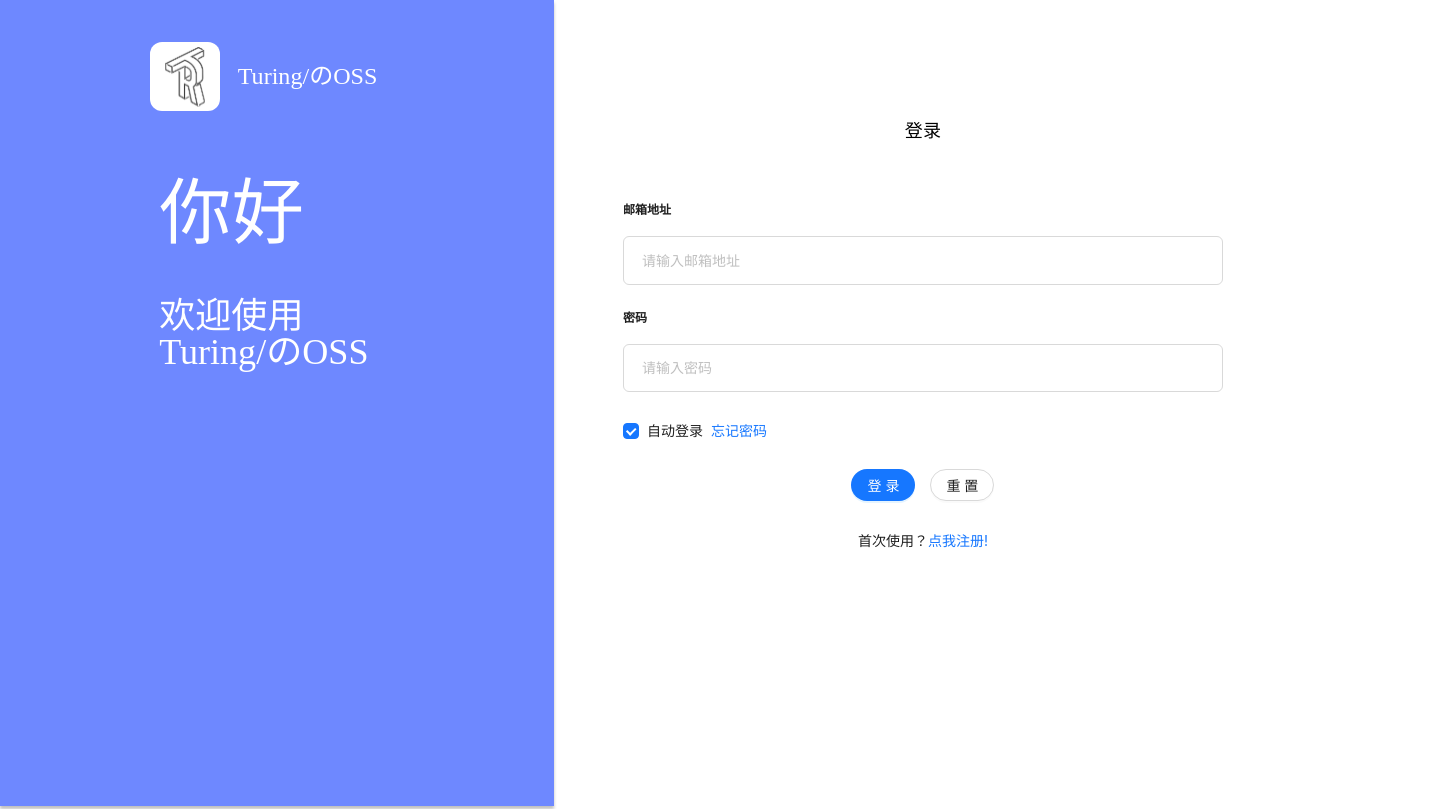
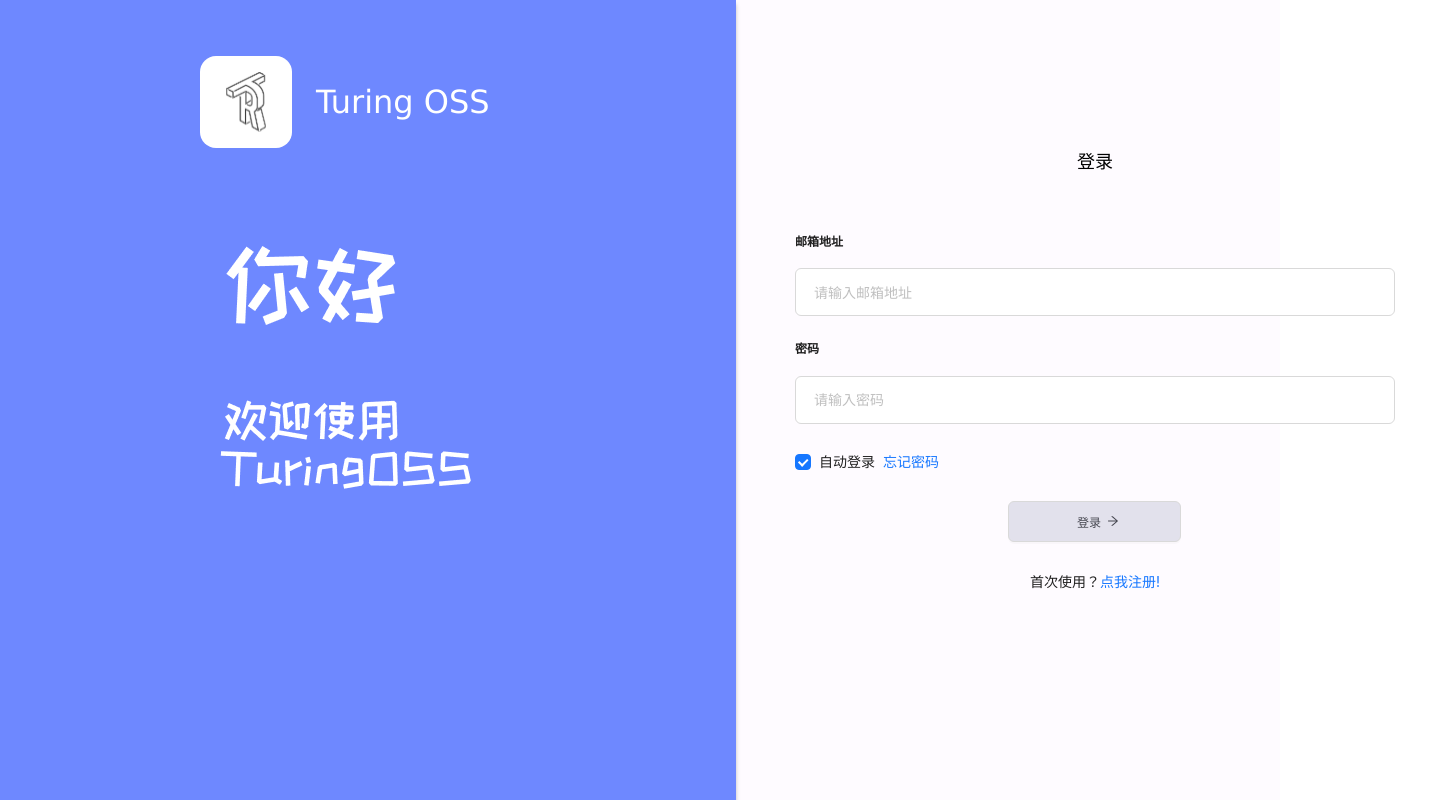
Before and after one commit to Turing-Team-Front-End/a06, a React (Vite) app: page /main/login in a window 1280 px wide. Shown: the top 809 px of the page, 1454 px wide, since content can reach past the window. Built offline with nearby package versions, Linux system fonts and the light colour scheme.

Commit message:
feat: 继续完成登录页面

```diff
--- a/src/pages/Home/index.jsx
+++ b/src/pages/Home/index.jsx
@@ -1,81 +1,92 @@
-import React, { useState } from 'react'
-import { Outlet, useNavigate } from 'react-router-dom'
-import { Button, message, Upload } from 'antd';
-import { UploadOutlined } from '@ant-design/icons';
+import React, { useState } from "react";
+import { Outlet, useNavigate } from "react-router-dom";
+import { Button, message, Upload } from "antd";
+import { UploadOutlined } from "@ant-design/icons";
 import "./index.css";
-import logo from '../../assets/turingLogo2.svg'
-import img1 from '../../assets/Component1.svg'
-import img2 from '../../assets/Component2.svg'
-import img3 from '../../assets/Component3.svg'
-import img4 from '../../assets/Component4.svg'
+import logo from "../../assets/turingLogo2.svg";
+import img1 from "../../assets/Component1.svg";
+import img2 from "../../assets/Component2.svg";
+import img3 from "../../assets/Component3.svg";
+import img4 from "../../assets/Component4.svg";
 export default function Home() {
-    const [name, setname] = useState('Bucket')
+  const [name, setName] = useState("Bucket");
   const props = {
-        name: 'file',
-        action: 'https://www.mocky.io/v2/5cc8019d300000980a055e76',
+    name: "file",
+    action: "https://www.mocky.io/v2/5cc8019d300000980a055e76",
     headers: {
-            authorization: 'authorization-text',
+      authorization: "authorization-text"
     },
     onChange(info) {
-            if (info.file.status !== 'uploading') {
+      if (info.file.status !== "uploading") {
         console.log(info.file, info.fileList);
       }
-            if (info.file.status === 'done') {
+      if (info.file.status === "done") {
         message.success(`${info.file.name} file uploaded successfully`);
-            } else if (info.file.status === 'error') {
+      } else if (info.file.status === "error") {
         message.error(`${info.file.name} file upload failed.`);
       }
-        },
+    }
   };
   const items = [
     {
       img: img1,
-            url: '/home/index',
-            name: 'Bucket'
+      url: "/home/index",
+      name: "Bucket"
     },
     {
       img: img2,
-            url: '/home/document',
-            name: '文件管理'
+      url: "/home/document",
+      name: "文件管理"
     },
     {
       img: img3,
-            url: '/home/user',
-            name: '用户管理'
+      url: "/home/user",
+      name: "用户管理"
     },
     {
       img: img4,
-            url: '/home/site',
-            name: '设置'
-        },
-    ]
+      url: "/home/site",
+      name: "设置"
+    }
+  ];
   const navigate = useNavigate();
   const onClick = (e) => {
-        navigate(`${e.target.id}`)
-        setname(e.target.name)
+    navigate(`${e.target.alt}`);
+    setName(e.target.name);
   };
   const listItems = items.map((item, index) => {
-        return (<li key={index} className='item' onClick={onClick} ><img src={item.img} id={item.url} name={item.name} /></li>)
-    })
+    return (
+      <li key={index} className='item' onClick={onClick}>
+        <img src={item.img} alt={item.url} name={item.name} />
+      </li>
+    );
+  });
   return (
     <div className='main1'>
       <div className='side '>
         <div className='logo'>
-                    <img src={logo} alt="" />
+          <img src={logo} alt='' />
         </div>
-                <ul className='bar'>
-                    {listItems}
-                </ul>
+        <ul className='bar'>{listItems}</ul>
       </div>
       <div className='right'>
         <div className='top'>
           <div className='topName'>
             <div className='topName-content'>{name}</div>
           </div>
-                    <input type="text" name="" id="" className='top-input' placeholder='搜索...' />
+
+          <input
+            type='text'
+            name=''
+            id=''
+            className='top-input'
+            placeholder='搜索...'
+          />
           <div className='top-right'>
             <Upload {...props}>
-                            <Button icon={<UploadOutlined />} className='upload'>上传文件</Button>
+              <Button icon={<UploadOutlined />} className='upload'>
+                上传文件
+              </Button>
             </Upload>
             <Button className='admin'>admin</Button>
             <Button className='logout'>退出登录</Button>
@@ -85,8 +96,6 @@ export default function Home() {
         <div className='content1'></div>
         <Outlet />
       </div>
-
     </div>
-
-    )
+  );
 }
--- a/src/pages/Login/index.jsx
+++ b/src/pages/Login/index.jsx
@@ -1,5 +1,6 @@
 import React from "react";
 import { Button, Checkbox, Form, Input } from "antd";
+import { ArrowRightOutlined } from "@ant-design/icons";
 import "./index.css";
 import { Link } from "react-router-dom";
 export default function Login() {
@@ -70,16 +71,15 @@ export default function Login() {
         </Form.Item>
         <Form.Item style={{ textAlign: "center" }}>
           <Button
-            type='primary'
-            shape='round'
+            className='login-button'
             // htmlType='submit'
-            style={{ marginRight: "15px" }}
           >
-            登录
+            <p>登录</p>
+            <ArrowRightOutlined />
           </Button>
-          <Button shape='round' htmlType='button' onClick={onReset}>
+          {/* <Button shape='round' htmlType='button' onClick={onReset}>
             重置
-          </Button>
+          </Button> */}
         </Form.Item>
         <Form.Item style={{ textAlign: "center" }}>
           首次使用？
--- a/src/pages/Main/index.css
+++ b/src/pages/Main/index.css
@@ -1,23 +1,26 @@
 .main {
   display: flex;
+  flex-direction: row;
+  align-items: flex-start;
+  padding: 0px;
+
+  position: relative;
+  width: 100vw;
+  height: 100vh;
+  background: #fefbff;
 }
 .sidebar {
   /* 侧边栏 */
   display: flex;
   flex-direction: column;
   align-items: center;
-  padding: 3rem;
-  gap: 5rem;
+  padding: 48px;
+  gap: 80px;
 
-  width: 40rem;
-  height: 60.9375rem;
+  width: 640px;
 
-  /* material-theme/ref/primary/primary60
-
-  token=md.ref.palette.primary60
-  */
   background: #6e88ff;
-  box-shadow: 0rem 0.25rem 0.25rem rgba(0, 0, 0, 0.25);
+  box-shadow: 0px 4px 4px rgba(0, 0, 0, 0.25);
 
   /* Inside auto layout */
 
@@ -31,11 +34,11 @@
   flex-direction: row;
   justify-content: center;
   align-items: center;
-  padding: 0.5rem;
-  gap: 1.5rem;
+  padding: 8px;
+  gap: 24px;
 
-  width: 21rem;
-  height: 5.75rem;
+  width: 336px;
+  height: 92px;
 
   /* Inside auto layout */
 
@@ -48,13 +51,13 @@
   flex-direction: row;
   justify-content: center;
   align-items: center;
-  padding: 0.5rem;
-  gap: 0.5rem;
+  padding: 8px;
+  gap: 8px;
 
-  width: 4.75rem;
-  height: 4.75rem;
+  width: 76px;
+  height: 76px;
   background: #ffffff;
-  border-radius: 1rem;
+  border-radius: 16px;
 
   /* Inside auto layout */
 
@@ -63,73 +66,17 @@
   flex-grow: 0;
 }
 .app-intro .app-name {
-  width: 13.75rem;
-  height: 2.875rem;
+  width: 220px;
+  height: 46px;
 
-  font-family: "Otomanopee One";
+  font-family: "Verdana";
   font-style: normal;
   font-weight: 400;
-  font-size: 2rem;
-  line-height: 2.875rem;
+  font-size: 32px;
+  line-height: 46px;
   display: flex;
   align-items: center;
   text-align: center;
-
-  color: #ffffff;
-
-  /* Inside auto layout */
-
-  flex: none;
-  order: 1;
-  flex-grow: 0;
-}
-.welcome {
-  display: flex;
-  flex-direction: column;
-  align-items: flex-start;
-  padding: 0rem;
-  gap: 4rem;
-
-  width: 19.5625rem;
-  height: 16rem;
-
-  flex: none;
-  order: 1;
-  flex-grow: 0;
-}
-.welcome .hello {
-  width: 100%;
-  height: 6rem;
-
-  font-family: "ZCOOL KuaiLe";
-  font-style: normal;
-  font-weight: 400;
-  font-size: 6rem;
-  line-height: 6rem;
-
-  display: flex;
-  align-items: center;
-  text-align: center;
-
-  color: #ffffff;
-
-  /* Inside auto layout */
-
-  flex: none;
-  order: 0;
-  flex-grow: 0;
-}
-.welcome .greeting {
-  width: 19.5625rem;
-  height: 6rem;
-
-  font-family: "ZCOOL KuaiLe";
-  font-style: normal;
-  font-weight: 400;
-  font-size: 3rem;
-  line-height: 3rem;
-  display: flex;
-  align-items: center;
 
   color: #ffffff;
 
@@ -143,11 +90,11 @@
   display: flex;
   flex-direction: column;
   align-items: center;
-  padding: 8rem 2rem 6.25rem;
-  gap: 2.5rem;
+  padding: 128px 32px 100px;
+  gap: 40px;
 
-  width: 57.3125rem;
-  height: 60.9375rem;
+  /* width: 917px;
+  height: 975px; */
 
   /* Inside auto layout */
 
--- a/src/pages/Main/index.jsx
+++ b/src/pages/Main/index.jsx
@@ -1,7 +1,8 @@
 import React from "react";
 import { Outlet } from "react-router-dom";
 import "./index.css";
-import logo from '../../assets/turingLogo2.svg'
+import logo from "../../assets/turingLogo2.svg";
+import welcome from "../../assets/welcome.png";
 export default function Main() {
   return (
     <div>
@@ -9,13 +10,12 @@ export default function Main() {
         <div className='sidebar'>
           <div className='app-intro'>
             <div className='app-logo'>
-              <img src={logo} alt="" />
+              <img src={logo} alt='' />
             </div>
-            <div className='app-name'>Turing/のOSS</div>
+            <div className='app-name'>Turing OSS</div>
           </div>
           <div className='welcome'>
-            <div className='hello'>你好</div>
-            <div className='greeting'>欢迎使用 Turing/のOSS</div>
+            <img src={welcome} alt='' />
           </div>
         </div>
         <div className='content'>
```
Also changed, not shown: src/main.jsx (+7 -8 lines), src/assets/welcome.png (added), 1 other file (tests, documents, lock files or other folders). Lines whose indentation alone changed are shown as unchanged.
